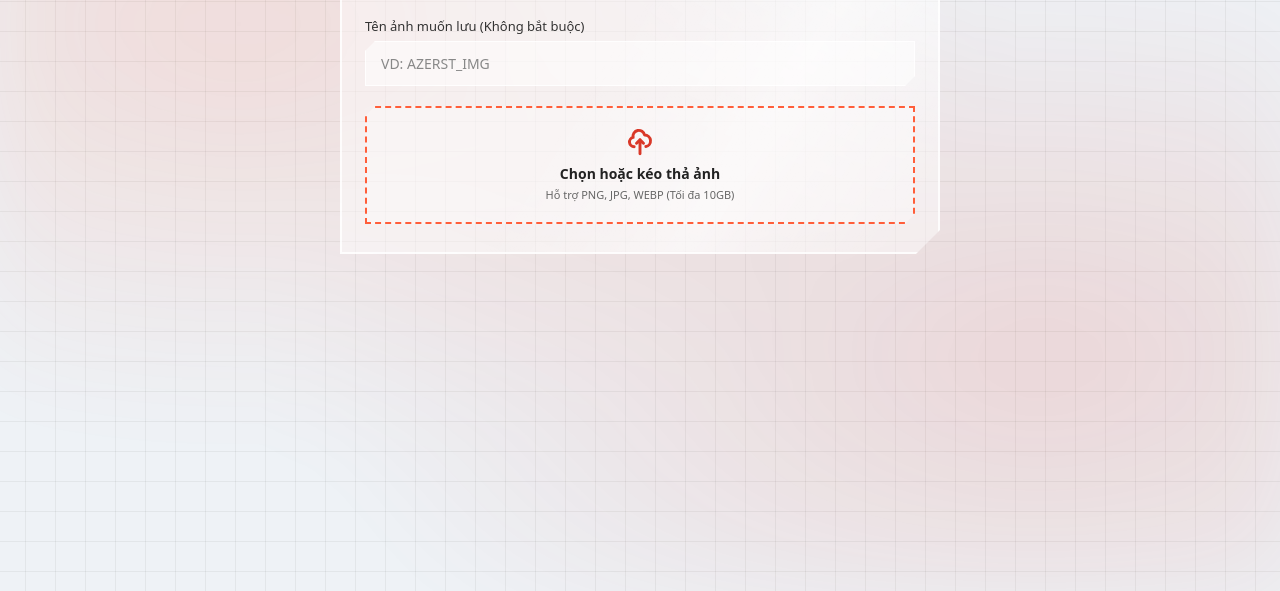
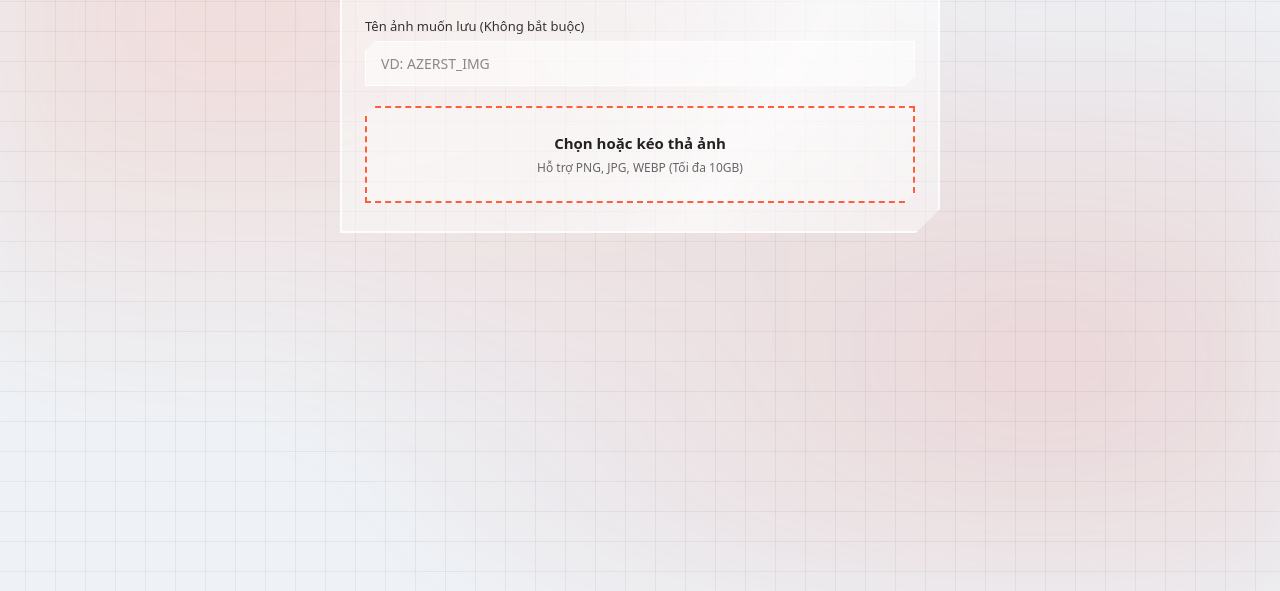
Before and after one commit to taogamingff/azerstimagev1, a website: page index.html in a window 1280 px wide. Shown: the part 209-800 px from the top of the page. Drawn offline with Linux system fonts and the light colour scheme; a web font is replaced by a local one.

Commit message:
Refactor layout and update upload zone styles

```diff
--- a/index.html
+++ b/index.html
@@ -53,9 +53,8 @@
     background-size:30px 30px;
     background-position:center top;
     display:flex;
-    justify-content:center;
-    /* Dịch web lên trên */
-    align-items: flex-start;
+    flex-direction: column;
+    align-items: center;
     padding: 40px 15px;
     -webkit-font-smoothing:antialiased;
   }
@@ -73,10 +72,9 @@
     100%{ transform:scale(1.05); opacity:1; }
   }
 
-  /* ============ KHUNG KÍNH LỎNG CHÍNH ============ */
+  /* ============ KHUNG KÍNH LỎNG CHÍNH (Không giới hạn chiều cao) ============ */
   .glass-wrapper {
     width:min(600px, 100%);
-    max-height: 85vh;
     position: relative;
     display: flex;
     flex-direction: column;
@@ -87,6 +85,7 @@
       0 100%, 0 var(--cut)
     );
     animation: rise 0.8s cubic-bezier(.2,.8,.2,1) both;
+    margin-bottom: 20px;
   }
 
   /* Khung nền Liquid Glass */
@@ -116,21 +115,15 @@
     to  { opacity:1; transform:translateY(0);    filter:blur(0); }
   }
 
-  /* Vùng cuộn nội dung */
-  .scroll-area {
+  /* Vùng nội dung (Bỏ thanh cuộn riêng) */
+  .content-area {
     position: relative;
     z-index: 1;
     padding: 30px 25px;
-    overflow-y: auto;
-    overflow-x: hidden;
     display: flex;
     flex-direction: column;
     gap: 20px;
   }
-  .scroll-area::-webkit-scrollbar { width: 6px; }
-  .scroll-area::-webkit-scrollbar-track { background: transparent; }
-  .scroll-area::-webkit-scrollbar-thumb { background: rgba(217,56,40,0.2); border-radius: 10px; }
-  .scroll-area::-webkit-scrollbar-thumb:hover { background: var(--red); }
 
   /* ============ HEADER ============ */
   .header { text-align: center; }
@@ -177,10 +170,10 @@
     box-shadow: 0 0 0 3px rgba(255,94,58,0.15);
   }
 
-  /* ============ VÙNG UPLOAD (NHỎ GỌN) ============ */
+  /* ============ VÙNG UPLOAD (Đã xoá icon) ============ */
   .upload-zone {
     display: flex; flex-direction: column; align-items: center; justify-content: center;
-    padding: 20px 15px;
+    padding: 25px 15px;
     clip-path: polygon(var(--cut-sm) 0, 100% 0, 100% calc(100% - var(--cut-sm)), calc(100% - var(--cut-sm)) 100%, 0 100%, 0 var(--cut-sm));
     border: 2px dashed var(--orange);
     background: rgba(255,255,255,0.3);
@@ -191,10 +184,8 @@
     border-color: var(--red);
     transform: translateY(-2px);
   }
-  .upload-icon { width: 28px; height: 28px; color: var(--red); margin-bottom: 8px; transition: .3s; }
-  .upload-zone:hover .upload-icon { transform: scale(1.1); color: var(--orange); }
-  .upload-zone h3 { color: #222; font-size: 14px; margin-bottom: 4px; }
-  .upload-zone p { color: #666; font-size: 11px; }
+  .upload-zone h3 { color: #222; font-size: 15px; margin-bottom: 6px; }
+  .upload-zone p { color: #666; font-size: 12px; }
   #file { display: none; }
 
   /* ============ KHU VỰC KẾT QUẢ ============ */
@@ -213,17 +204,16 @@
   .btn-copy-all:hover:not(:disabled) { transform: translateY(-2px); filter: brightness(1.1); }
   .btn-copy-all:disabled { opacity: 0.5; cursor: not-allowed; box-shadow: none; }
 
-  /* Thẻ ảnh kết quả (Không viền đỏ, loang đỏ ở góc) */
+  /* Thẻ ảnh kết quả (Loang đỏ ở góc) */
   .file-item {
     --item-cut: 14px;
     display: flex; flex-direction: column; padding: 15px; gap: 12px;
-    /* Loang đỏ nhẹ ở góc trên bên phải */
     background:
       radial-gradient(circle at 100% 0%, rgba(217,56,40,0.15) 0%, transparent 50%),
       rgba(255,255,255,0.4);
     backdrop-filter: blur(10px);
     -webkit-backdrop-filter: blur(10px);
-    border: 1.5px solid rgba(255,255,255,0.9); /* Viền kính trắng, không viền đỏ */
+    border: 1.5px solid rgba(255,255,255,0.9);
     clip-path: polygon(0 0, calc(100% - var(--item-cut)) 0, 100% var(--item-cut), 100% 100%, var(--item-cut) 100%, 0 calc(100% - var(--item-cut)));
     position: relative; transition: .3s; animation: slideIn .3s ease;
   }
@@ -276,16 +266,17 @@
 
   /* Toast */
   .toast {
-    position: fixed; bottom: 20px; left: 50%; transform: translate(-50%, 20px);
-    background: rgba(0,0,0,0.8); color: #fff; padding: 10px 20px; border-radius: 8px;
-    font-family: var(--font-body); font-size: 13px;
+    position: fixed; bottom: 30px; left: 50%; transform: translate(-50%, 20px);
+    background: rgba(20, 20, 20, 0.9); color: #fff; padding: 12px 24px; border-radius: 8px;
+    font-family: var(--font-body); font-size: 14px;
+    box-shadow: 0 10px 30px rgba(0,0,0,0.3);
     opacity: 0; pointer-events: none; transition: .3s cubic-bezier(0.175, 0.885, 0.32, 1.275); z-index: 100;
   }
   .toast.show { opacity: 1; transform: translate(-50%, 0); }
 
   @media (max-width: 500px) {
     :root { --cut: 18px; }
-    .scroll-area { padding: 20px 15px; }
+    .content-area { padding: 20px 15px; }
     .btn-copy-all { padding: 12px; font-size: 14px; }
   }
 </style>
@@ -297,7 +288,7 @@
 <div class="glass-wrapper">
   <div class="glass-inner"></div>
 
-  <div class="scroll-area">
+  <div class="content-area">
 
     <div class="header">
       <img class="logo" src="https://azerst-image-vn.vercel.app/images/AVATA_AZERST.png" alt="Azerst" />
@@ -310,11 +301,8 @@
       <input id="imageName" class="name-input" type="text" maxlength="50" placeholder="VD: AZERST_IMG" autocomplete="off" />
     </div>
 
-    <!-- Vùng Upload nhỏ gọn -->
+    <!-- Vùng Upload (Đã xoá icon) -->
     <label class="upload-zone" for="file" id="dropZone">
-      <svg class="upload-icon" fill="none" stroke="currentColor" viewBox="0 0 24 24">
-        <path stroke-linecap="round" stroke-linejoin="round" stroke-width="2.5" d="M7 16a4 4 0 01-.88-7.903A5 5 0 1115.9 6L16 6a5 5 0 011 9.9M15 13l-3-3m0 0l-3 3m3-3v12"></path>
-      </svg>
       <h3>Chọn hoặc kéo thả ảnh</h3>
       <p>Hỗ trợ PNG, JPG, WEBP (Tối đa 10GB)</p>
     </label>
@@ -539,7 +527,7 @@ filesList.addEventListener("click", async (e) => {
     const entry = uploads.find(u => u.id == id);
     if (entry && entry.url) {
       const ok = await copyText(entry.url);
-      if (ok) showToast("Đã sao chép link!");
+      if (ok) showToast("Sao chép thành công!");
     }
   }
 
@@ -566,7 +554,7 @@ btnCopyAll.addEventListener("click", async () => {
   const urls = uploads.filter(u => u.status === "success" && u.url).map(u => u.url);
   if (urls.length === 0) return;
   const ok = await copyText(urls.join("\n"));
-  if (ok) showToast(`Đã sao chép ${urls.length} link!`);
+  if (ok) showToast(`Sao chép thành công ${urls.length} link!`);
 });
 </script>
 
```
